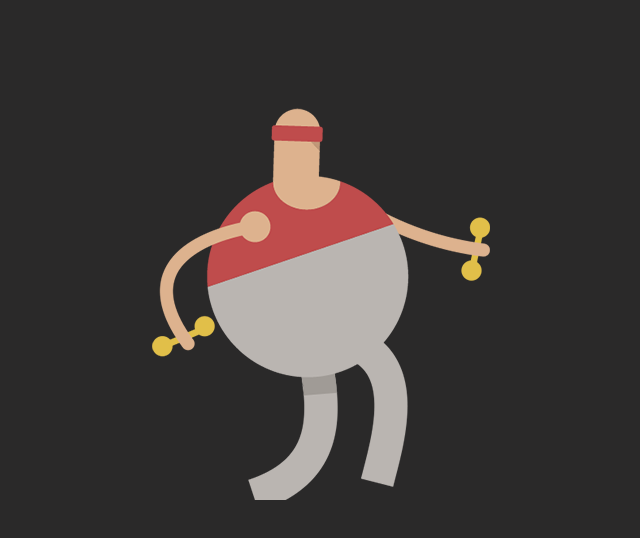
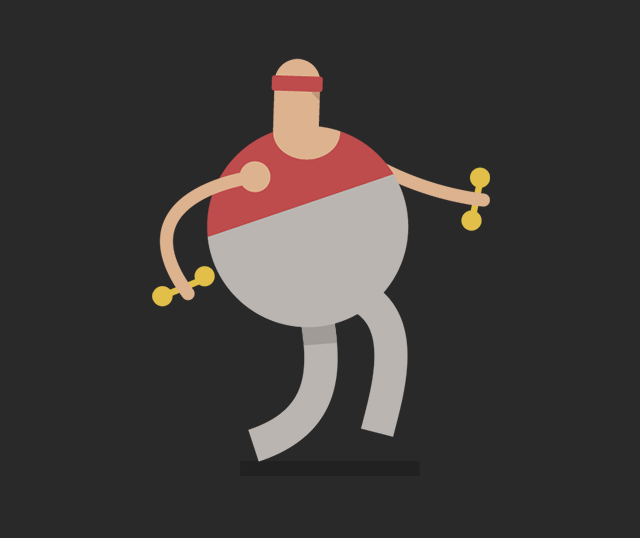
Before and after one commit to mklemme/animatedSprite, a plain HTML site: page index.html in a window 1280 px wide. Shown: the whole page, without its empty margins (315-955 px from the left). Drawn offline with Linux system fonts and the light colour scheme.

Commit message:
testing out lazy

```diff
--- a/index.html
+++ b/index.html
@@ -6,12 +6,16 @@
       body{
         background: #2a2929;
       }
+
       .sprite {
         margin: 50 auto;
         width: 360px;
         height: 450px;
-        background: url("asset-cloud.png") no-repeat center;
+        background: url("asset-cloud.png") no-repeat;
         /*background: url('asset-walking-sprite.png');*/
+      }
+      .loading{
+        background: red;
       }
     </style>
   </head>
@@ -25,7 +29,23 @@
     <script src="app.js"></script>
      <script charset="utf-8">
       jQuery(document).ready(function() {
-        jQuery("div.lazy").lazy();
+        jQuery(".lazy").lazy({
+            beforeLoad: function(element) {
+                element.removeClass("lazy");
+            },
+            onLoad: function(element) {
+                element.addClass("loading");
+            },
+            afterLoad: function(element) {
+                element.removeClass("loading").addClass("loaded");
+            },
+            onError: function(element) {
+                console.log("image loading error: " + element.attr("src"));
+            },
+            onFinishedAll: function() {
+                console.log("finished loading all images");
+            },
+        });
       });
 
       var element = document.querySelector('#sprite');
```
